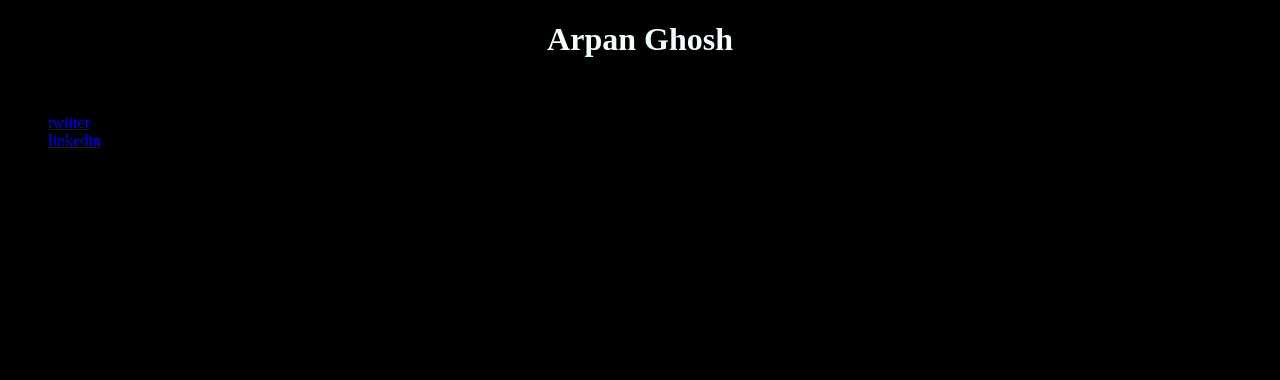
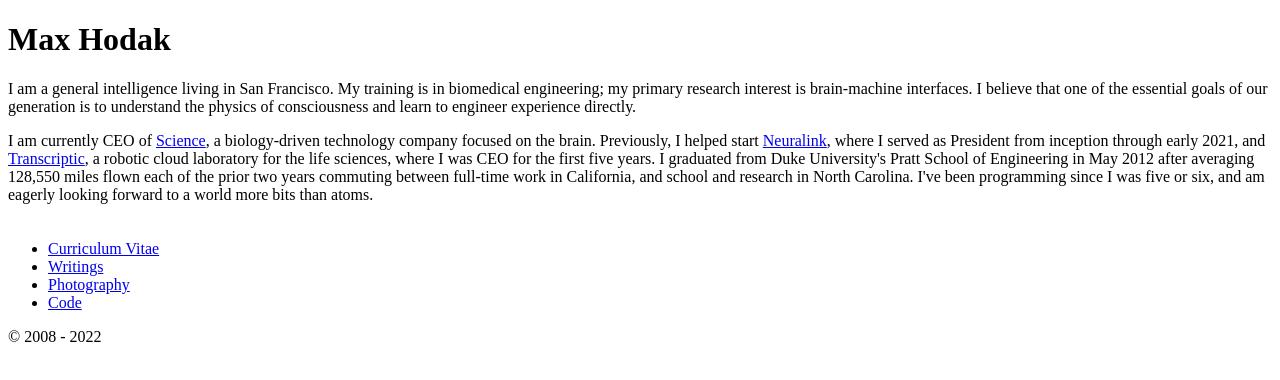
Before and after one commit to arpnghosh/arpnghosh.github.io, a plain HTML site: page index.html in a window 1280 px wide. Drawn offline with nearby package versions, Linux system fonts and the light colour scheme; some packages are replaced by stand-ins of ours; a web font is replaced by a local one.

Commit message:
Update index.html

```diff
--- a/index.html
+++ b/index.html
@@ -1,16 +1,95 @@
-<!DOCTYPE html>
-<html>
-<body style="background-color:black;" >
-<head><title>Arpan Ghosh</title>
+<!DOCTYPE html PUBLIC "-//W3C//DTD XHTML 1.0 Transitional//EN" "http://www.w3.org/TR/xhtml1/DTD/xhtml1-transitional.dtd">
+<html xmlns="http://www.w3.org/1999/xhtml" xml:lang="en" lang="en">
+  <head>
+    <meta http-equiv="Content-Type" content="text/html; charset=utf-8" />
+    <meta name="viewport" content="width=device-width, initial-scale=1" />
+    <title>Max Hodak </title>
+    <link type="text/css" rel="stylesheet" media="all" href="/default.css" />
+    <link rel="stylesheet" href="https://use.typekit.net/lme5ved.css" />
+    <link
+      rel="alternate"
+      type="application/atom+xml"
+      title="Max Hodak's Writings"
+      href="/writings.xml"
+    />
+    <meta name="twitter:card" content="summary" />
+    <meta name="twitter:site" content="@max_hodak" />
 
-<h1 style="color:azure"><center>Arpan Ghosh</center></h1>
-<p style="color:white"><center>website under construction.</center></p>
-<section>
-    <nav>
-      <ul>
-        <li><a href="https://www.twitter.com/notarpan">twitter</a></li>
-        <li><a href="https://www.linkedin.com/in/arpn">linkedin</a></li>
-      </ul>
-    </nav>
-</body>
+  </head>
+  <body>
+    <div id="splash">
+  <h1>Max Hodak</h1>
+  <p>
+    I am a general intelligence living in San Francisco. My training is in
+    biomedical engineering; my primary research interest is brain-machine
+    interfaces. I believe that one of the essential goals of our generation is
+    to understand the physics of consciousness and learn to engineer experience
+    directly.
+  </p>
+  <p>
+    I am currently CEO of <a href="https://science.xyz">Science</a>, a
+    biology-driven technology company focused on the brain. Previously, I helped
+    start <a href="https://www.neuralink.com">Neuralink</a>, where I served as
+    President from inception through early 2021, and
+    <a href="https://www.transcriptic.com">Transcriptic</a>, a robotic cloud
+    laboratory for the life sciences, where I was CEO for the first five years.
+    I graduated from Duke University's Pratt School of Engineering in May 2012
+    after averaging 128,550 miles flown each of the prior two years commuting
+    between full-time work in California, and school and research in North
+    Carolina. I've been programming since I was five or six, and am eagerly
+    looking forward to a world more bits than atoms.
+  </p>
+  <ul class="inline-bulleted" style="padding-top: 20px;">
+    <li><a href="/cv.html">Curriculum Vitae</a></li>
+    <li><a href="/writings/index.html">Writings</a></li>
+    <li><a href="/photography/index.html">Photography</a></li>
+    <li><a href="http://www.github.com/maxhodak">Code</a></li>
+  </ul>
+</div>
+
+    <div id="footer">
+      &copy; 2008 - 2022
+    </div>
+    <script type="text/x-mathjax-config">
+      MathJax.Hub.Config({
+        extensions: ["tex2jax.js"],
+        jax: ["input/TeX", "output/HTML-CSS"],
+        tex2jax: {
+          inlineMath: [ ['$','$'], ["\\(","\\)"] ],
+          displayMath: [ ['$$','$$'], ["\\[","\\]"] ],
+          processEscapes: true
+        },
+        "HTML-CSS": { availableFonts: ["TeX"] }
+      });
+    </script>
+    <script
+      src="https://cdn.mathjax.org/mathjax/latest/MathJax.js?config=TeX-AMS-MML_HTMLorMML"
+      type="text/javascript"
+    ></script>
+    <script src="https://www.googletagmanager.com/gtag/js?id=G-TP9D6VHXYH"></script>
+    <script>
+      window.dataLayer = window.dataLayer || [];
+      function gtag() {
+        dataLayer.push(arguments);
+      }
+      gtag("js", new Date());
+      gtag("config", "G-TP9D6VHXYH");
+    </script>
+    <script type="text/javascript">
+      var _gaq = _gaq || [];
+      _gaq.push(["_setAccount", "UA-5833716-2"]);
+      _gaq.push(["_trackPageview"]);
+      (function () {
+        var ga = document.createElement("script");
+        ga.type = "text/javascript";
+        ga.async = true;
+        ga.src =
+          ("https:" == document.location.protocol
+            ? "https://ssl"
+            : "http://www") + ".google-analytics.com/ga.js";
+        var s = document.getElementsByTagName("script")[0];
+        s.parentNode.insertBefore(ga, s);
+      })();
+    </script>
+  </body>
 </html>
```
